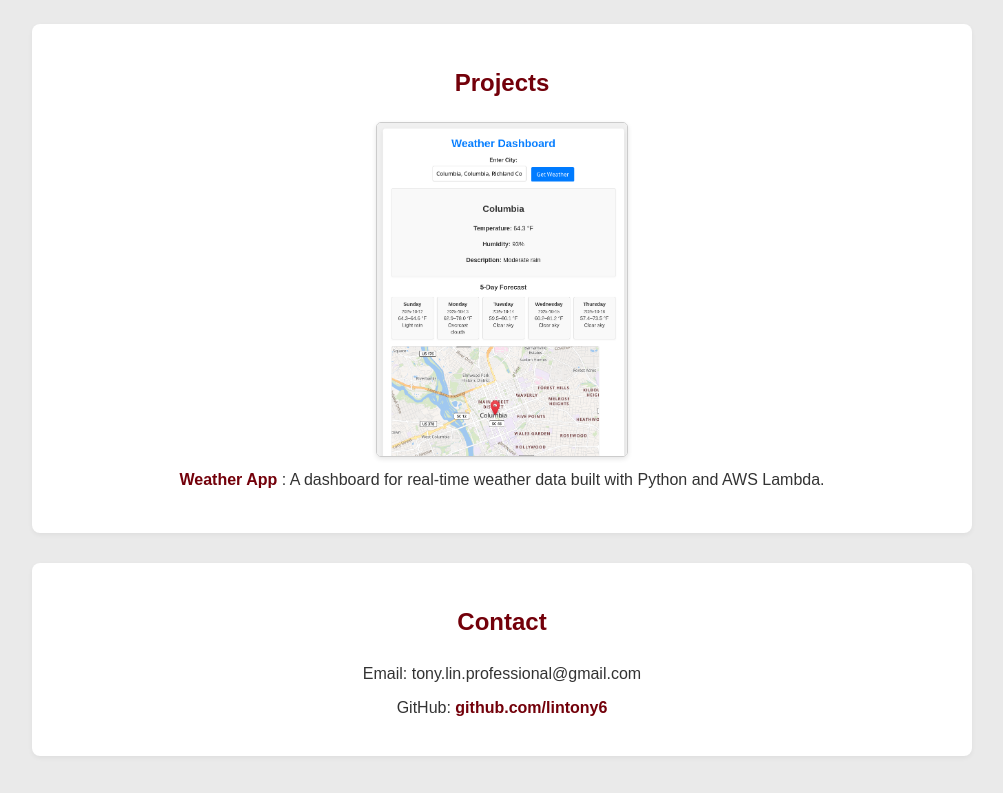
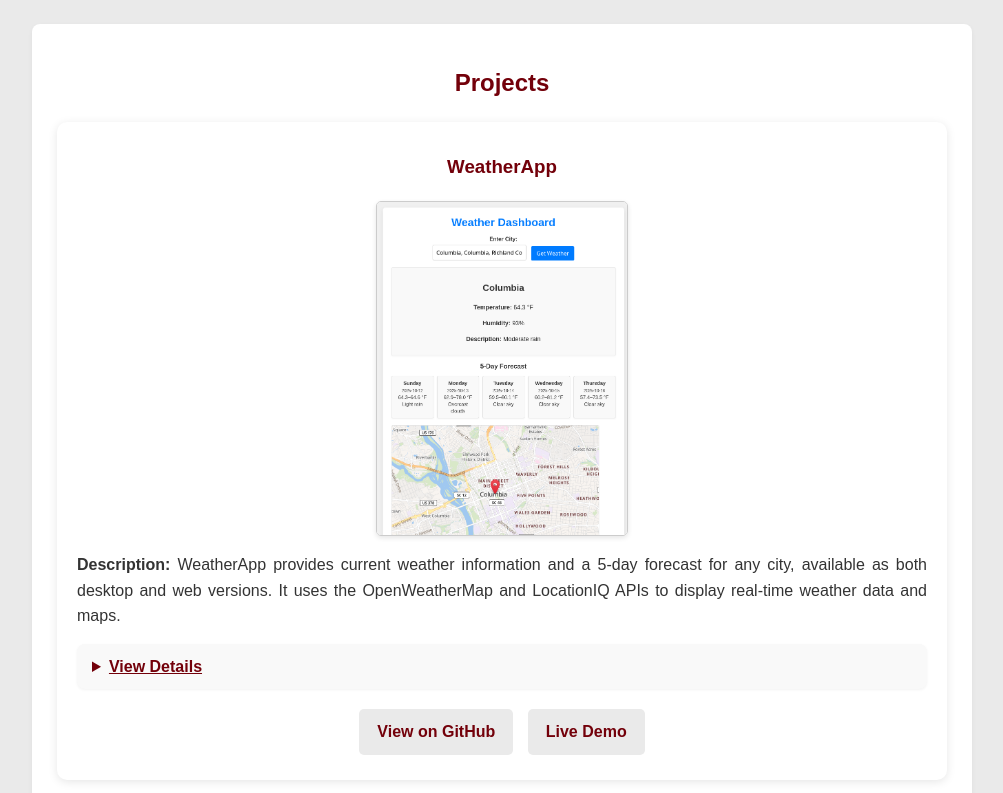
Before and after one commit to lintony6/Projects, a plain HTML site: page index.html in a window 1280 px wide. Shown: the part 2320-3113 px from the top of the page, without its empty margins (138-1141 px from the left). Drawn offline with Linux system fonts and the light colour scheme.

Commit message:
improved styling and description for weather app

```diff
--- a/css/styles.css
+++ b/css/styles.css
@@ -154,6 +154,131 @@ h1, h2 {
   transform: scale(1.03);
 }
 
+/* Project cards */
+.project-card {
+  background: #fff;
+  border-radius: 10px;
+  box-shadow: 0 2px 10px rgba(0,0,0,0.1);
+  padding: 20px;
+  max-width: 850px;
+  margin: 0 auto 40px;
+  text-align: left;
+}
+
+.project-card h3 {
+  color: #73000A;
+  text-align: center;
+  margin-top: 10px;
+}
+
+.project-card p {
+  margin-bottom: 15px;
+  text-align: justify;
+}
+
+.project-card img.project-img {
+  display: block;
+  margin: 0 auto 15px;
+  max-width: 100%;
+  border-radius: 8px;
+  box-shadow: 0 2px 8px rgba(0,0,0,0.1);
+}
+
+.tech-stack, .features {
+  list-style-type: none;
+  padding-left: 0;
+  margin: 10px 0;
+}
+
+.tech-stack li, .features li {
+  background: #f9f9f9;
+  margin: 5px 0;
+  padding: 8px 12px;
+  border-radius: 5px;
+  box-shadow: 0 1px 3px rgba(0,0,0,0.05);
+}
+
+.links {
+  text-align: center;
+  margin-top: 15px;
+}
+
+.btn {
+  display: inline-block;
+  background: #EAEAEA;
+  color: #fff;
+  padding: 10px 18px;
+  border-radius: 5px;
+  text-decoration: none;
+  margin: 5px;
+  font-weight: bold;
+  transition: background 0.3s ease;
+}
+
+.btn:hover {
+  background: #5C5C5C;
+}
+
+.btn.secondary {
+  background: #EAEAEA;
+}
+
+.btn.secondary:hover {
+  background: #5C5C5C;
+}
+
+/* Expandable project details */
+details {
+  margin-top: 15px;
+  background: #f9f9f9;
+  border-radius: 8px;
+  box-shadow: 0 1px 3px rgba(0,0,0,0.05);
+  padding: 10px 15px;
+  transition: all 0.3s ease;
+}
+
+/* Make summary look like a clickable button */
+summary {
+  color: #73000A;
+  font-weight: bold;
+  cursor: pointer;
+  text-decoration: underline;
+  transition: color 0.3s ease;
+}
+
+summary:hover {
+  color: #a80010;
+}
+
+/* Rotate icon and change color when expanded */
+summary::before {
+  transition: transform 0.2s ease;
+}
+
+details[open] summary::before {
+  transform: rotate(90deg);
+}
+
+details[open] summary {
+  color: #5C5C5C;
+  text-decoration: none;
+}
+
+/* Inner content of details */
+.details-content {
+  margin-top: 15px;
+  padding: 10px;
+  background: #fff;
+  border-radius: 6px;
+}
+
+/* Responsive project layout */
+@media (max-width: 600px) {
+  .project-card {
+    padding: 15px;
+  }
+}
+
 /* Contact section */
 #contact {
   text-align: center;
--- a/index.html
+++ b/index.html
@@ -51,15 +51,42 @@
 
   <section id="projects">
     <h2>Projects</h2>
-    <ul>
-      <li>
-        <a href="https://lintony6.github.io/WeatherApp">
-          <img src="assets/images/WeatherAppWebUI.png" alt="Weather App Screenshot" class="project-img">
-          Weather App
-        </a>: A dashboard for real-time weather data built with Python and AWS Lambda.
-      </li>
-    </ul>
+
+    <div class="project-card">
+      <h3>WeatherApp</h3>
+      <img src="assets/images/WeatherAppWebUI.png" alt="Weather App Screenshot" class="project-img">
+      <p><strong>Description:</strong> WeatherApp provides current weather information and a 5-day forecast for any city, available as both desktop and web versions. It uses the OpenWeatherMap and LocationIQ APIs to display real-time weather data and maps.</p>
+
+      <details>
+        <summary>View Details</summary>
+        <div class="details-content">
+          <h4>Tech Stack</h4>
+          <ul class="tech-stack">
+            <li><strong>Frontend:</strong> HTML, CSS, JavaScript</li>
+            <li><strong>Backend:</strong> Flask (Python 3.11)</li>
+            <li><strong>Deployment:</strong> AWS Lambda (via Zappa)</li>
+            <li><strong>Hosting:</strong> GitHub Pages</li>
+            <li><strong>APIs:</strong> OpenWeatherMap, LocationIQ</li>
+          </ul>
+
+          <h4>Key Features</h4>
+          <ul class="features">
+            <li>🌤 Current weather: temperature, humidity, description</li>
+            <li>📅 5-day forecast with daily min/max temperatures</li>
+            <li>🗺 Map display centered on selected city</li>
+            <li>🔍 Autocomplete city search (web version)</li>
+            <li>☁️ Fully serverless backend hosted on AWS Lambda</li>
+          </ul>
+        </div>
+      </details>
+
+      <div class="links">
+        <a href="https://github.com/lintony6/WeatherApp" target="_blank" class="btn">View on GitHub</a>
+        <a href="https://lintony6.github.io/WeatherApp/" target="_blank" class="btn secondary">Live Demo</a>
+      </div>
+    </div>
   </section>
+
 
   <section id="contact">
     <h2>Contact</h2>
```
